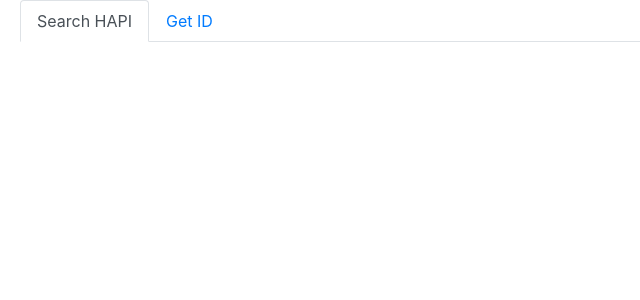
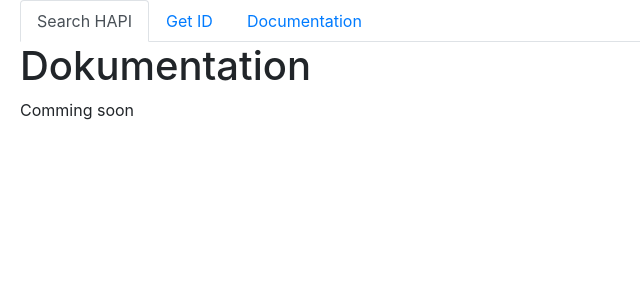
Before and after one commit to Conteir/HAPI, a React (Create React App) app: page /documentation in a window 1280 px wide. Shown: the top 300 px of the page, without its empty margins (0-640 px from the left). Built offline with nearby package versions, Linux system fonts and the light colour scheme.

Commit message:
Added new page for documentation

```diff
--- a/src/App.js
+++ b/src/App.js
@@ -2,6 +2,7 @@ import React from 'react';
 import { BrowserRouter as Router, Route, Switch } from "react-router-dom";
 import { NewPage } from './components/NewPage.jsx';
 import { HomePage } from './components/HomePage.jsx';
+import { Documentation } from './components/Documentation.jsx';
 
 export const App = class App extends React.Component {
 
@@ -16,6 +17,7 @@ export const App = class App extends React.Component {
               <div className="nav nav-tabs" id="nav-tab" role="tablist">
                 <a className="nav-item nav-link active" id="nav-homepage-tab" data-toggle="tab" href="/" role="tab" aria-controls="nav-homepage" aria-selected="true">Search HAPI</a>
                 <a className="nav-item nav-link" id="nav-newpage-tab" data-toggle="tab" href="/newpage" role="tab" aria-controls="nav-newpage" aria-selected="false">Get ID</a>
+                <a className="nav-item nav-link" id="nav-documentation-tab" data-toggle="tab" href="/documentation" role="tab" aria-controls="nav-documentation" aria-selected="false">Documentation</a>
               </div>
             </nav>
 
@@ -25,6 +27,9 @@ export const App = class App extends React.Component {
               </Route>
               <Route path="/newpage" component={NewPage}>
                 <NewPage />
+              </Route>
+              <Route path="/documentation" component={Documentation}>
+                <Documentation />
               </Route>
             </Switch>
 
--- /dev/null
+++ b/src/components/Documentation.jsx
@@ -0,0 +1,18 @@
+import React from 'react';
+import 'bootstrap/dist/css/bootstrap.min.css';
+import '../index.css';
+
+export const Documentation = class Documentation extends React.Component {
+
+    render() {
+        return (
+            <div>
+            <h1>Dokumentation</h1>
+            <p>Comming soon</p>
+            </div>
+        )
+    }
+
+}
+
+export default Documentation;
```
